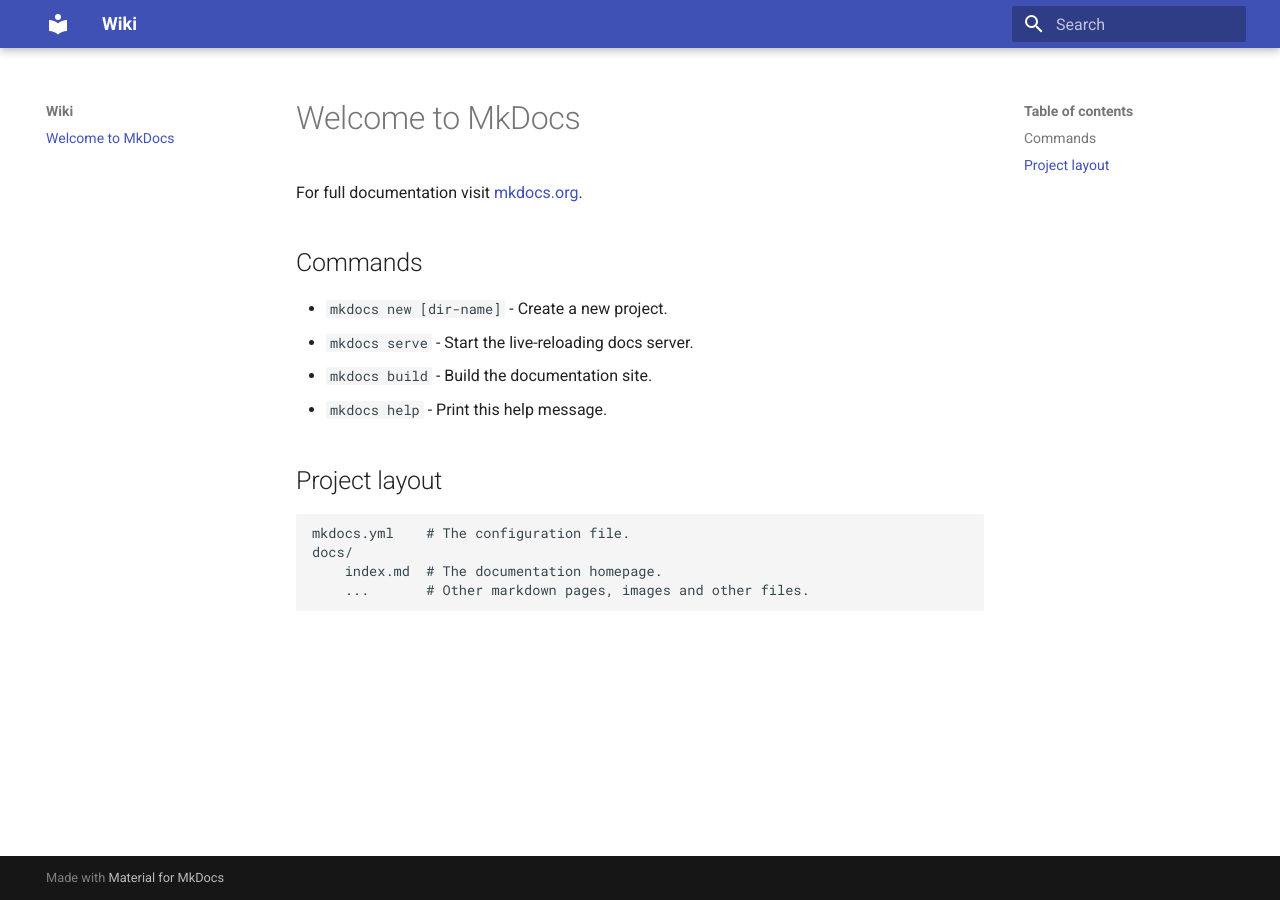
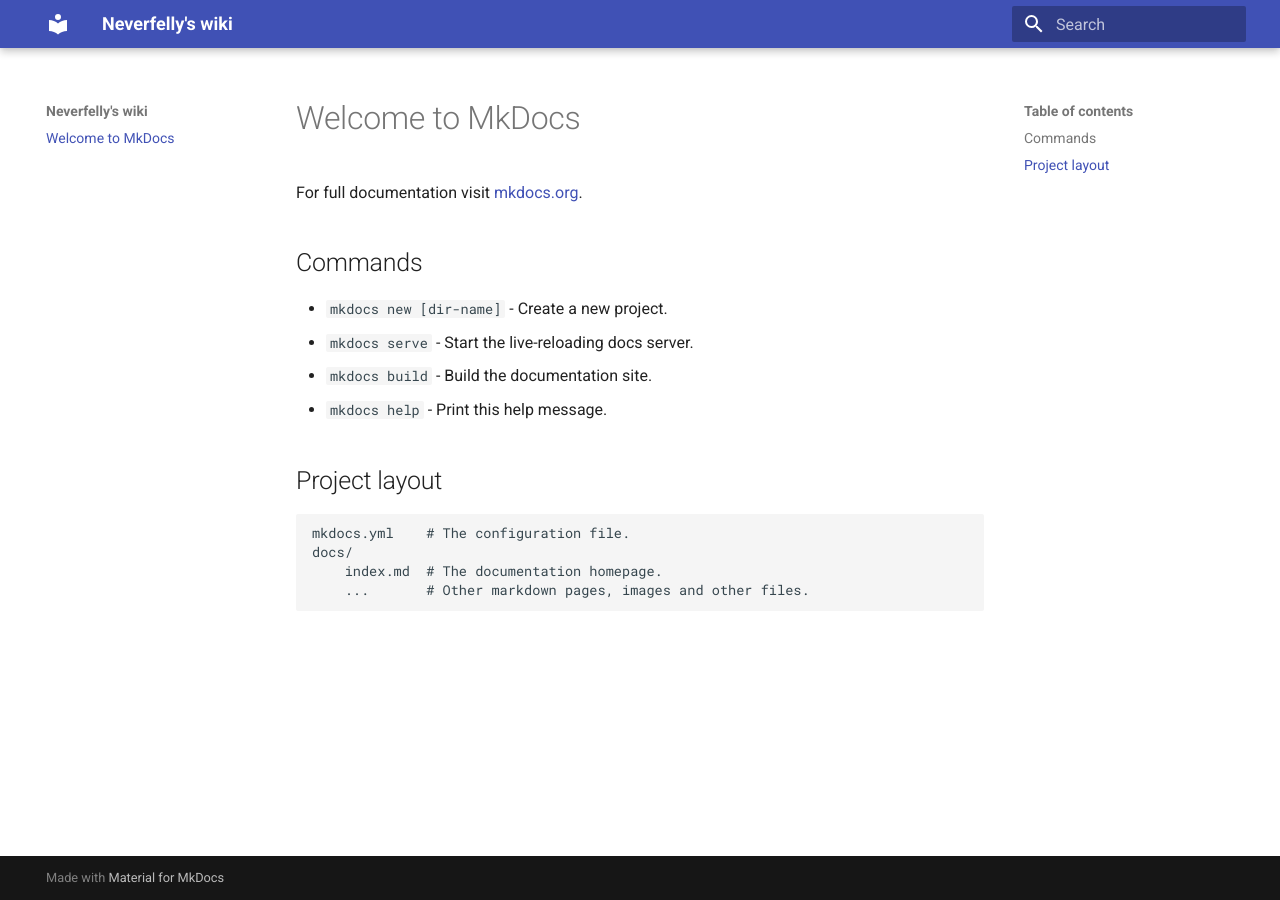
Before and after one commit to jczh98/wiki-site, an MkDocs documentation site: the page built from docs/index.md, in a window 1280 px wide. Built offline with MkDocs 1.6.1 and Material for MkDocs 9.7.7, drawn with Linux system fonts in a browser that asks for light colours.

Commit message:
Test CI
Signed-off-by: neverfelly <neverfelly@gmail.com>

```diff
--- a/mkdocs.yml
+++ b/mkdocs.yml
@@ -1,3 +1,3 @@
-site_name: Wiki
+site_name: Neverfelly's wiki
 theme:
     name: 'material'
```
